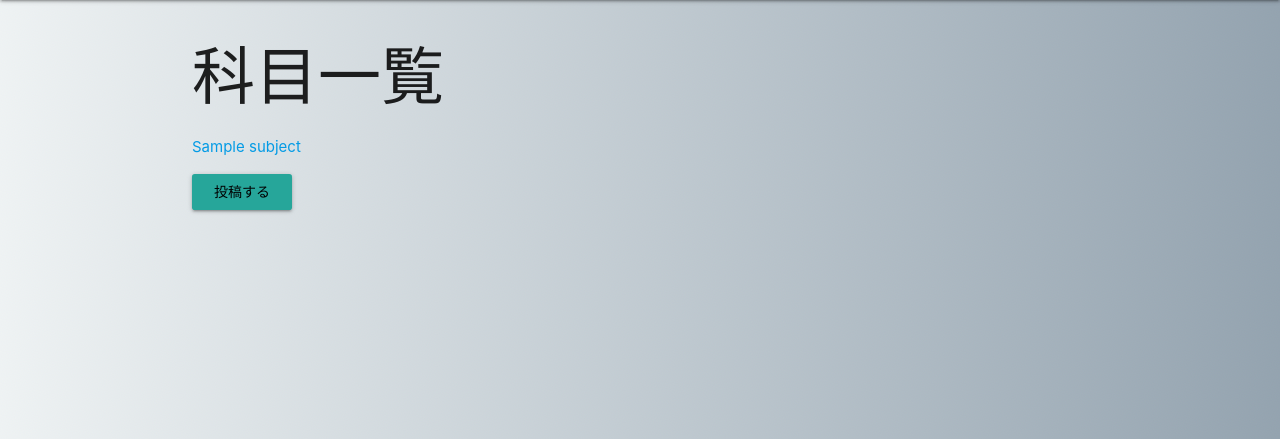
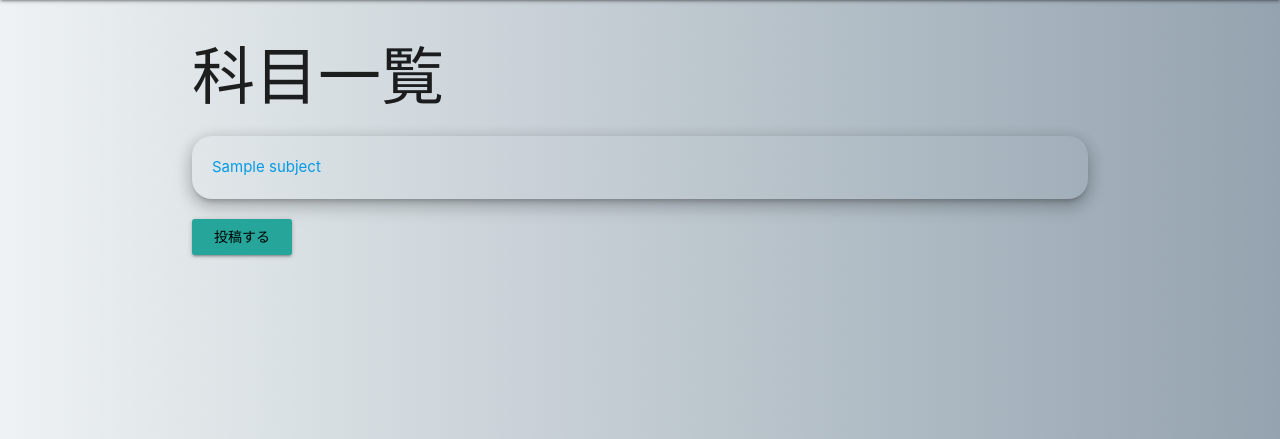
Before and after one commit to black315/uoa_eval, a Rails app: page /subjects/index in a window 1280 px wide. Shown: the part 64-503 px from the top of the page. Run offline with Rails 7, Linux system fonts and the light colour scheme; tables that the repository leaves empty hold one stand-in row (values such as "Sample post"); style sheets or scripts are compiled from the project's sources; some libraries are stand-ins or nearby versions.

Commit message:
Apply css to subjects

```diff
--- a/app/assets/stylesheets/application.scss
+++ b/app/assets/stylesheets/application.scss
@@ -22,13 +22,3 @@ $secondary-color: color("light-blue", "lighten-2") !default;
 body {
   background-image: image-url("Portrait.jpg");
 }
-
-.post {
-  margin-top: 20px;
-  margin-bottom: 20px;
-  border-radius: 20px;
-}
-
-.post-content {
-  padding: 20px;
-}
--- a/app/assets/stylesheets/post.scss
+++ b/app/assets/stylesheets/post.scss
@@ -1,3 +1,12 @@
 // Place all the styles related to the Post controller here.
 // They will automatically be included in application.scss.
 // You can use Sass (SCSS) here: http://sass-lang.com/
+.post {
+  margin-top: 20px;
+  margin-bottom: 20px;
+  border-radius: 20px;
+}
+
+.post-content {
+  padding: 20px;
+}
--- a/app/assets/stylesheets/subjects.scss
+++ b/app/assets/stylesheets/subjects.scss
@@ -1,3 +1,12 @@
 // Place all the styles related to the subjects controller here.
 // They will automatically be included in application.scss.
 // You can use Sass (SCSS) here: http://sass-lang.com/
+.subject {
+  margin-top: 20px;
+  margin-bottom: 20px;
+  border-radius: 20px;
+}
+
+.subject-content {
+  padding: 20px;
+}
--- a/app/views/subjects/index.html.erb
+++ b/app/views/subjects/index.html.erb
@@ -1,7 +1,11 @@
 <h1>科目一覧</h1>
 <ul>
   <% @subjects.each do |subject| %>
-    <li><%= link_to subject.name, subjects_show_path(subject.id), data: {"turbolinks" => false} %>
+    <div class="subject z-depth-3">
+      <div class="subject-content">
+        <li><%= link_to subject.name, subjects_show_path(subject.id), data: {"turbolinks" => false} %></li>
+      </div>
+    </div>
   <% end %>
 </ul>
 <div>
```
